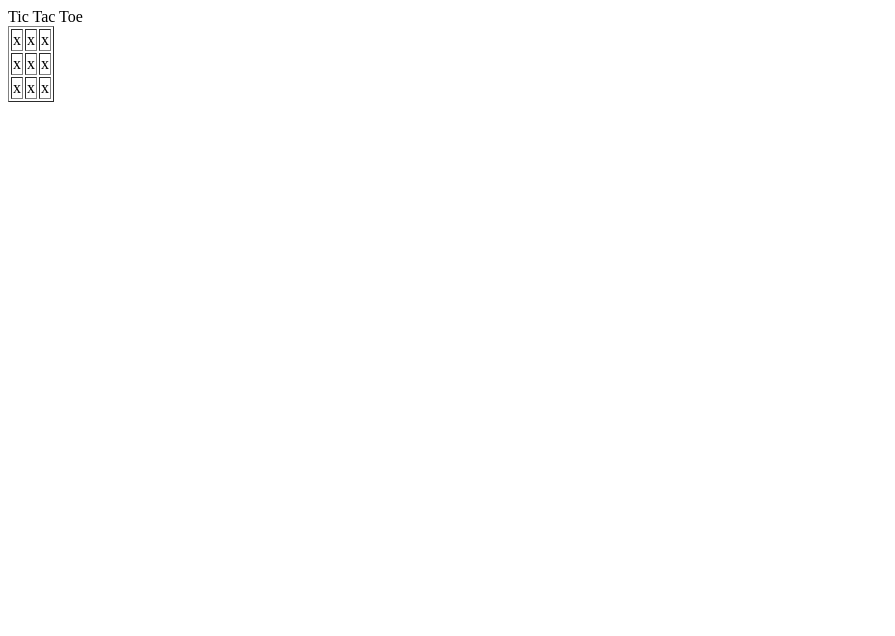
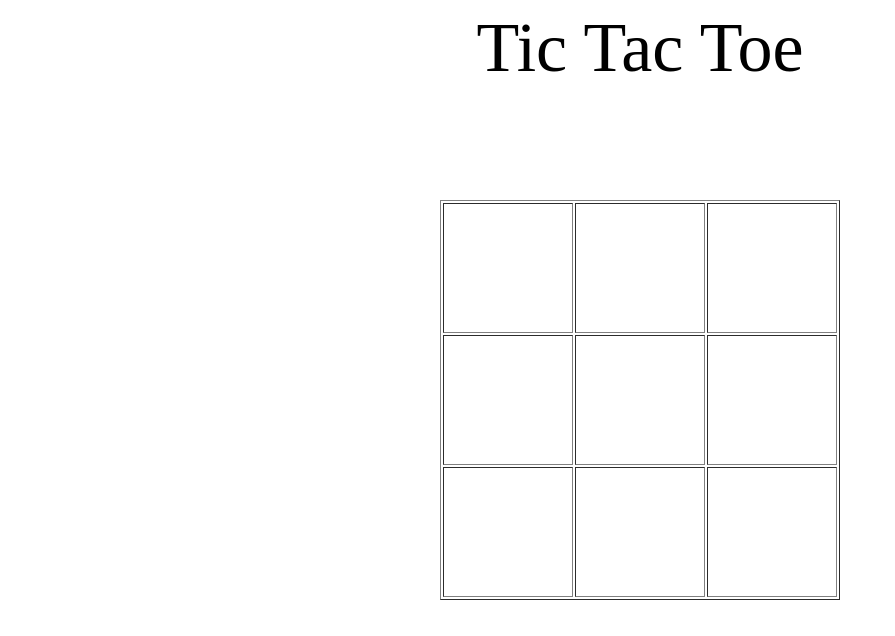
Before and after one commit to JeffreyIam/TicTacToe, a plain HTML site: page index.html in a window 1280 px wide. Shown: the whole page, without its empty margins (0-895 px from the left). Drawn offline with Linux system fonts and the light colour scheme.

Commit message:
Completed a simple two player Tic Tac Toe game.

```diff
--- a/index.html
+++ b/index.html
@@ -2,37 +2,54 @@
 <html>
 
   <head>
-
+  <link rel='stylesheet' type="text/css" href="style.css">
 
     <script>
-
+    function start() {
+      document.turn = "X";
+      setMessage(document.turn + " gets to start.");
+    }
+    function nextTurn(insideBox) {
+      insideBox.innerText = document.turn;
+      switchTurn();
+    }
+    function switchTurn() {
+      if(document.turn == "O") {
+        document.turn = "X";
+      } else {
+        document.turn = "O";
+      }
+    }
     </script>
 
 
   </head>
   </html>
 
-
+  <body onload="start();">
 
   <div class="title">Tic Tac Toe</div>
 
     <table class="outsideBox", border="1px">
 
       <tr>
-        <td>x</td>
-        <td>x</td>
-        <td>x</td>
+        <td class="insideBox" onclick="nextTurn(this);"></td>
+        <td class="insideBox" onclick="nextTurn(this);"></td>
+        <td class="insideBox" onclick="nextTurn(this);"></td>
       </tr>
       <tr>
-        <td>x</td>
-        <td>x</td>
-        <td>x</td>
+        <td class="insideBox" onclick="nextTurn(this);"></td>
+        <td class="insideBox" onclick="nextTurn(this);"></td>
+        <td class="insideBox" onclick="nextTurn(this);"></td>
       </tr>
       <tr>
-        <td>x</td>
-        <td>x</td>
-        <td>x</td>
+        <td class="insideBox" onclick="nextTurn(this);"></td>
+        <td class="insideBox" onclick="nextTurn(this);"></td>
+        <td class="insideBox" onclick="nextTurn(this);"></td>
       </tr>
+
+
+    </table>
 
 
   </body>
--- /dev/null
+++ b/style.css
@@ -0,0 +1,24 @@
+.insideBox{
+    height: 60px;
+    width: 60px;
+    text-align: center;
+    font-size: 50;
+    font-family: Arial;
+    font-weight: bold;
+    color:green;
+    }
+
+.outsideBox{
+    position:fixed;
+    width:400px;
+    height:400px;
+    margin-left:-200px;
+    margin-top:-200px;
+    top:50%;
+    left:50%;
+}
+
+.title{
+    text-align: center;
+    font-size: 70;
+}
```
